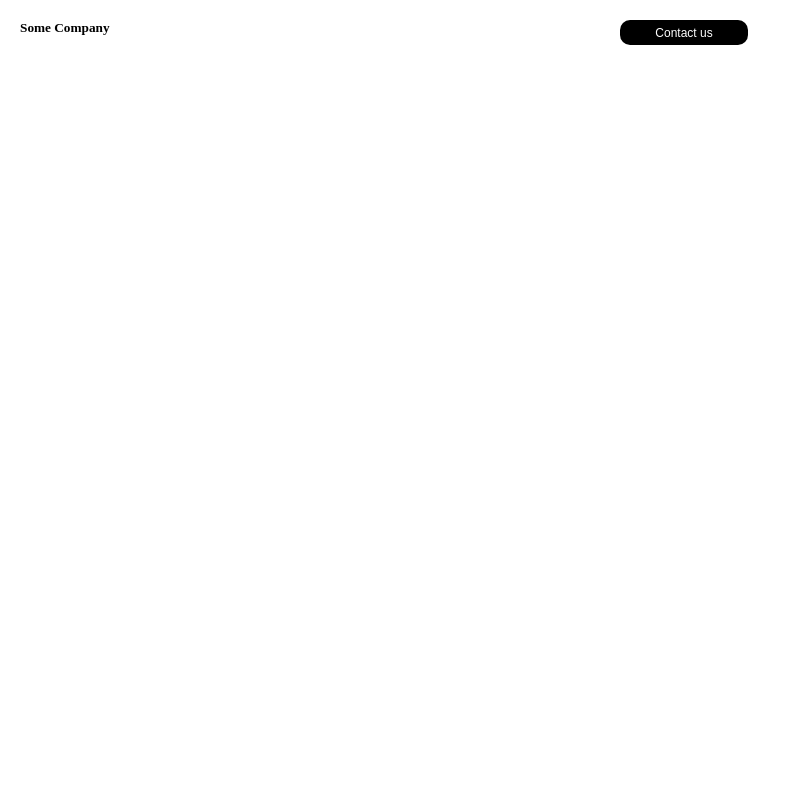
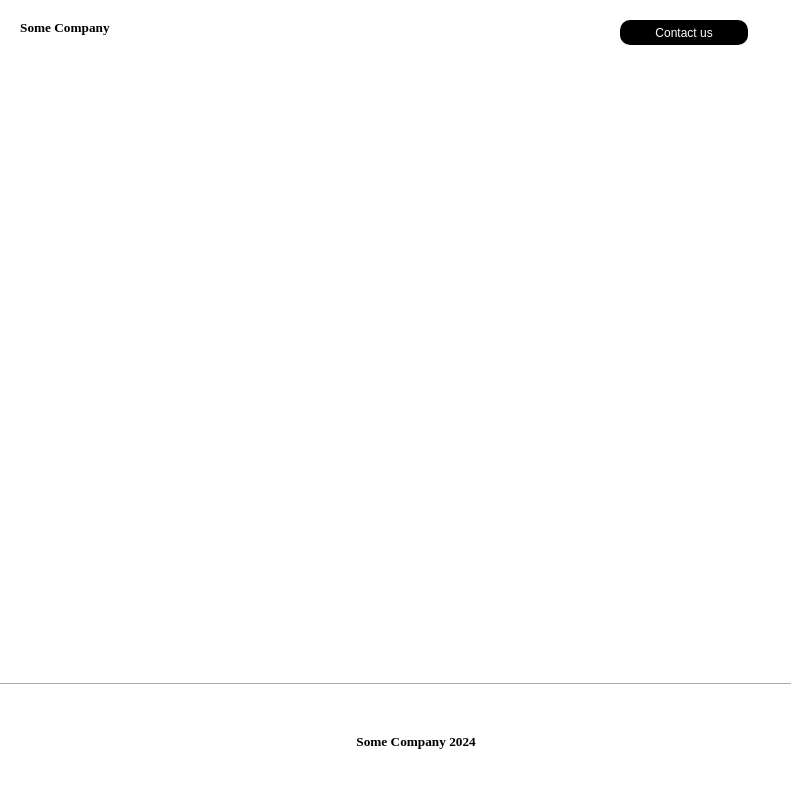
Before and after one commit to MoisGames/my-test-cad, a React (Vite) app in the folder client/: page / in a window 1280 px wide. Shown: the top 788 px of the page, without its empty margins (0-791 px from the left). Built offline with nearby package versions, Linux system fonts and the light colour scheme.

Commit message:
feat Create Footer.tsx

```diff
--- a/client/package.json
+++ b/client/package.json
@@ -16,6 +16,7 @@
     "@types/styled-components": "^5.1.34",
     "react": "^18.3.1",
     "react-dom": "^18.3.1",
+    "react-router-dom": "^6.27.0",
     "styled-components": "^6.1.13"
   },
   "devDependencies": {
--- a/client/src/App.tsx
+++ /dev/null
@@ -1,12 +0,0 @@
-import GlobalStyles from './styles/global'
-
-function App() {
-
-  return (
-    <>
-      {<GlobalStyles />}
-    </>
-  )
-}
-
-export default App
--- /dev/null
+++ b/client/src/components/UI/footer/Footer.tsx
@@ -0,0 +1,30 @@
+import styled from "styled-components"
+import { borderLine } from "../../../styles/baseLayout";
+
+const Footer = () => {
+    const Footer = styled.footer `
+        position: fixed;
+        left: 0;
+        bottom: 0;
+        width: 65vw;
+        ${borderLine}
+    `
+    const WrapperFooter = styled.article `
+        display: flex;
+        justify-content: center;
+        align-items: center;
+    `
+    const Text = styled.h5 `
+        display: flex;
+        margin: 50px;
+    `
+    return (
+        <Footer>
+            <WrapperFooter>
+                <Text>Some Company 2024</Text>
+            </WrapperFooter>
+        </Footer>
+    );
+};
+
+export default Footer;
--- a/client/src/main.tsx
+++ b/client/src/main.tsx
@@ -1,13 +1,15 @@
 import { StrictMode } from 'react'
 import { createRoot } from 'react-dom/client'
 import App from './App.tsx'
-import Header from './components/header/Header.tsx'
+import Header from './components/UI/header/Header.tsx'
 import GlobalStyles from './styles/global.ts'
+import Footer from './components/UI/footer/Footer.tsx'
 
 createRoot(document.getElementById('root')!).render(
   <StrictMode >
     {<GlobalStyles />}
     <Header />
-    <App />
+
+    <Footer />
   </StrictMode>,
 )
--- /dev/null
+++ b/client/src/styles/baseLayout.ts
@@ -0,0 +1,5 @@
+import { css } from "styled-components"
+
+export const borderLine = css `
+    border-top: 0.5px solid #a9a9a9;
+    `
--- a/client/src/styles/global.ts
+++ b/client/src/styles/global.ts
@@ -1,6 +1,7 @@
 import { createGlobalStyle } from "styled-components";
 
 const GlobalStyles = createGlobalStyle
+
 export default GlobalStyles`
 @font-face {
     font-family: "Inter";
@@ -16,4 +17,5 @@ export default GlobalStyles`
   padding: 0;
   box-sizing: border-box;
 },
+
 `
```
Also changed, not shown: client/src/components/pages/ContactsPage.tsx (added, +14 -0 lines), client/src/components/pages/MainPage.tsx (added, +15 -0 lines), client/src/assets/fonts/inter.ttf (renamed from client/src/assets/fonts/Inter-VariableFont_opsz,wght.ttf), client/src/components/UI/button/ButtonContacts.tsx (renamed from client/src/components/button/ButtonContacts.tsx), client/src/components/UI/header/Header.tsx (renamed from client/src/components/header/Header.tsx), 1 other file (tests, documents, lock files or other folders).
